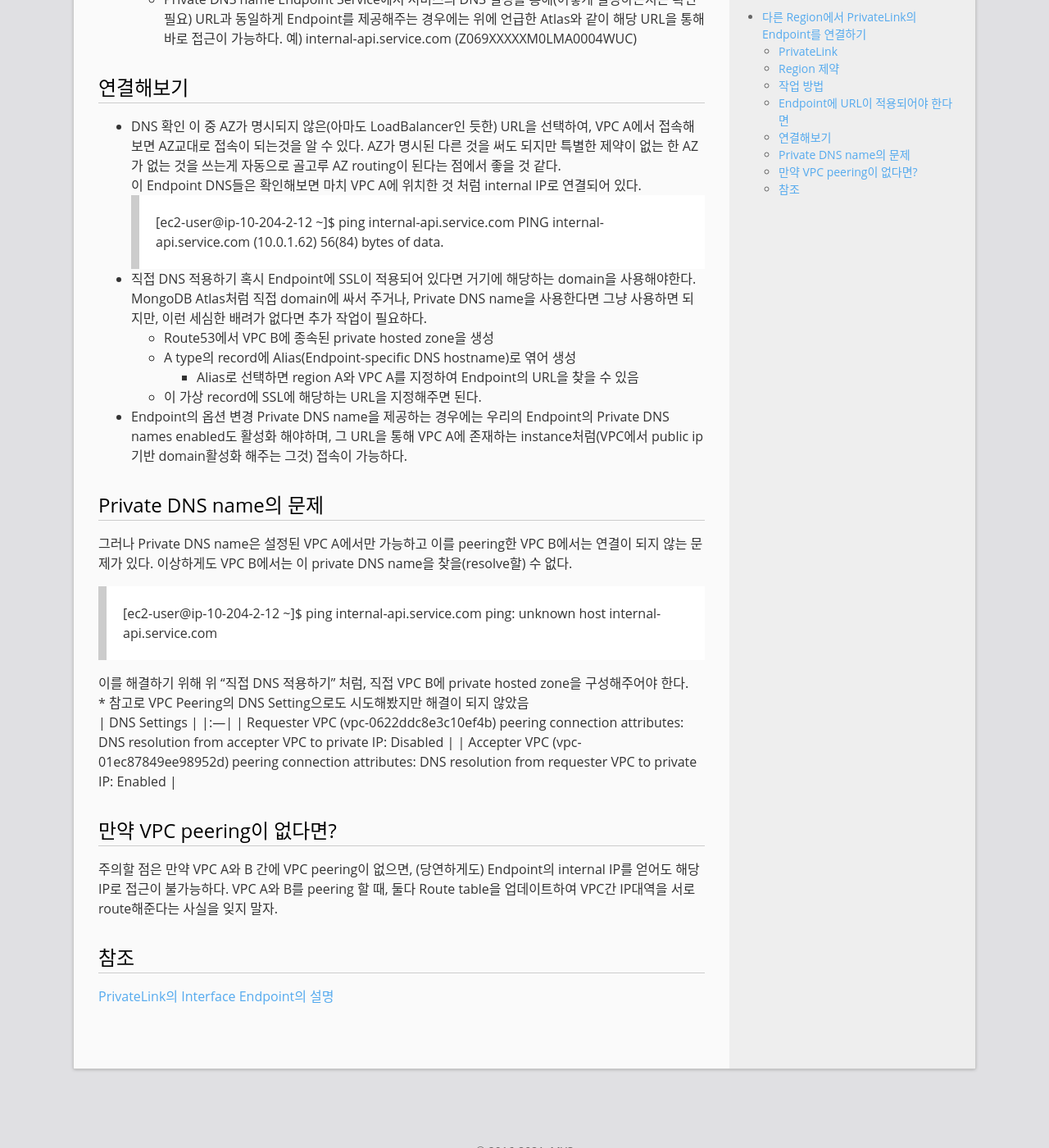
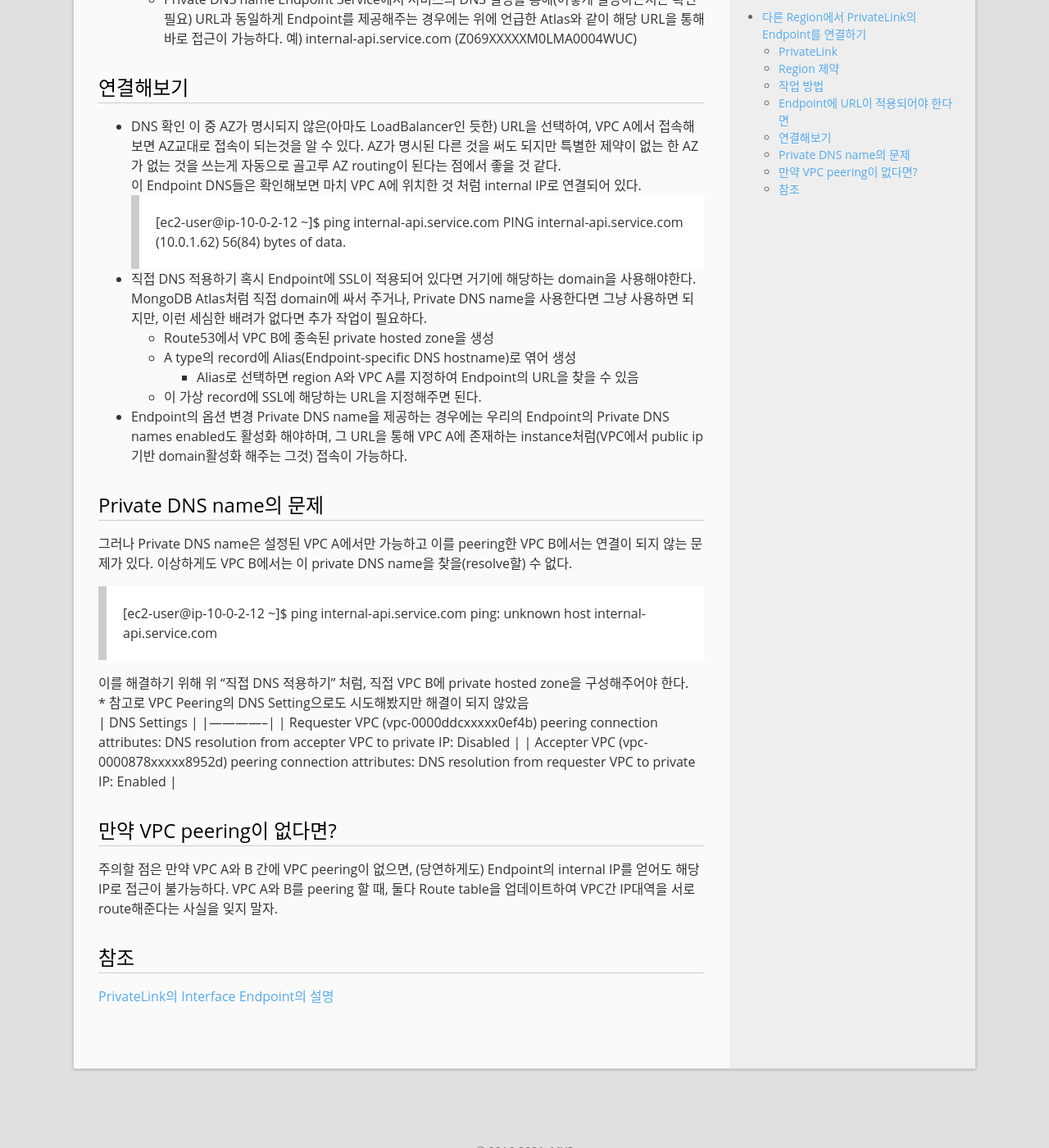
Before and after one commit to mystria/mystria.github.io, a Jekyll site: the page built from _posts/2021-06-10-private-link-over-region.md, in a window 1280 px wide and 1400 px high, scrolled down 1747 px. Shown: the whole window at 82% size. Built offline with Jekyll 4.4.1, drawn with Linux system fonts in a browser that asks for light colours; comment, search, counter and statistics services are not loaded.

Commit message:
Fix table again

```diff
--- a/_posts/2021-06-10-private-link-over-region.md
+++ b/_posts/2021-06-10-private-link-over-region.md
@@ -53,7 +53,7 @@
 * DNS 확인
 이 중 AZ가 명시되지 않은(아마도 LoadBalancer인 듯한) URL을 선택하여, VPC A에서 접속해보면 AZ교대로 접속이 되는것을 알 수 있다. AZ가 명시된 다른 것을 써도 되지만 특별한 제약이 없는 한 AZ가 없는 것을 쓰는게 자동으로 골고루 AZ routing이 된다는 점에서 좋을 것 같다.
 이 Endpoint DNS들은 확인해보면 마치 VPC A에 위치한 것 처럼 internal IP로 연결되어 있다.
-  >[ec2-user@ip-10-204-2-12 ~]$ ping internal-api.service.com
+  >[ec2-user@ip-10-0-2-12 ~]$ ping internal-api.service.com
 PING internal-api.service.com (10.0.1.62) 56(84) bytes of data.
 
 * 직접 DNS 적용하기
@@ -68,16 +68,16 @@
 
 ## Private DNS name의 문제
 그러나 Private DNS name은 설정된 VPC A에서만 가능하고 이를 peering한 VPC B에서는 연결이 되지 않는 문제가 있다. 이상하게도 VPC B에서는 이 private DNS name을 찾을(resolve할) 수 없다.
->[ec2-user@ip-10-204-2-12 ~]$ ping internal-api.service.com
+>[ec2-user@ip-10-0-2-12 ~]$ ping internal-api.service.com
 ping: unknown host internal-api.service.com
 
 이를 해결하기 위해 위 "직접 DNS 적용하기" 처럼, 직접 VPC B에 private hosted zone을 구성해주어야 한다.
 \* 참고로 VPC Peering의 DNS Setting으로도 시도해봤지만 해결이 되지 않았음
 | DNS Settings |
-|:---|
-| Requester VPC (vpc-0622ddc8e3c10ef4b) peering connection attributes:
+|--------------|
+| Requester VPC (vpc-0000ddcxxxxx0ef4b) peering connection attributes:
 DNS resolution from accepter VPC to private IP: Disabled |
-| Accepter VPC (vpc-01ec87849ee98952d) peering connection attributes:
+| Accepter VPC (vpc-0000878xxxxx8952d) peering connection attributes:
 DNS resolution from requester VPC to private IP: Enabled |
 
 ## 만약 VPC peering이 없다면?
```
